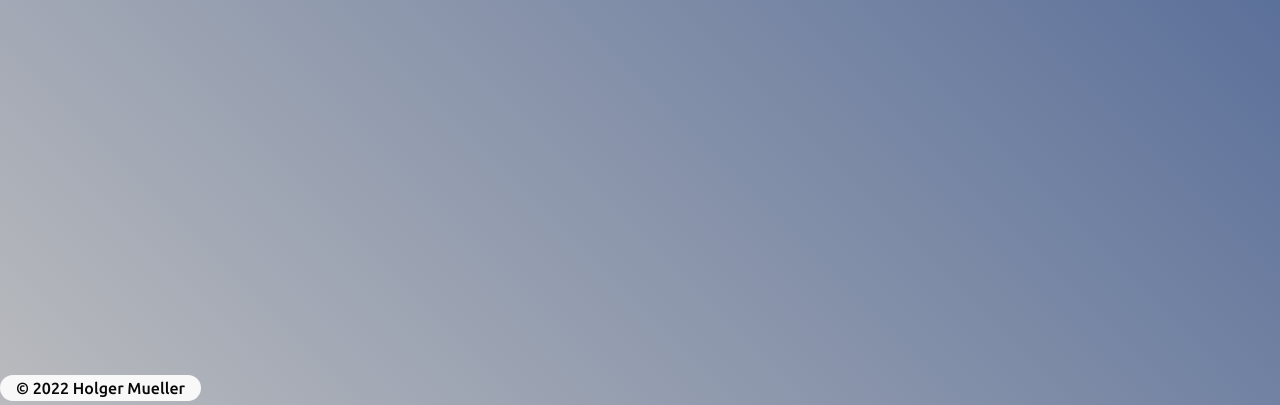
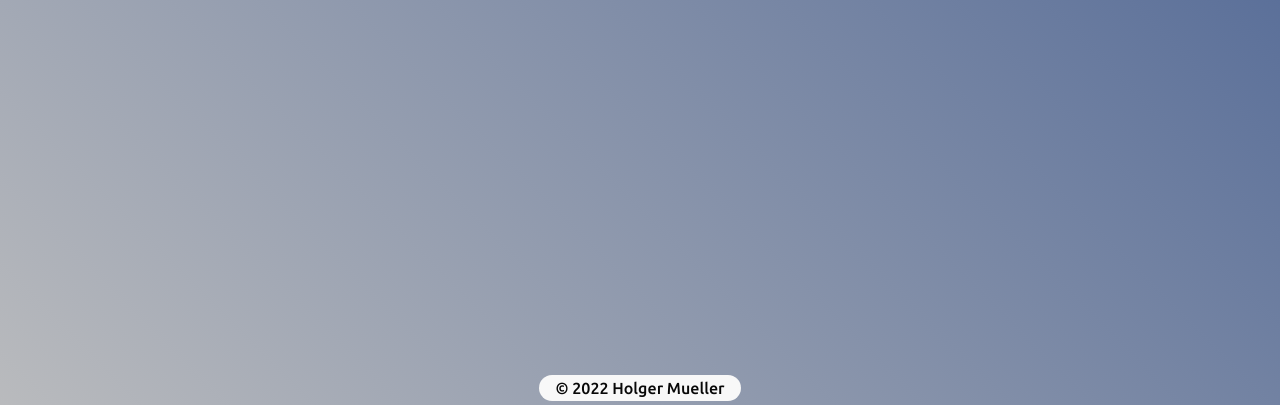
Before and after one commit to Holgermueller/landingpage, a website: page index.html in a window 1280 px wide. Shown: the part 395-800 px from the top of the page. Drawn offline with Linux system fonts and the light colour scheme.

Commit message:
finished basic app

```diff
--- a/index.css
+++ b/index.css
@@ -9,7 +9,6 @@ body {
   padding: 0;
   font-family: "Ubuntu", sans-serif;
   background-image: linear-gradient(45deg, #1b3d81, #c0c0c0, #1b3d81);
-  background-image: cover;
   background-repeat: no-repeat;
   background-attachment: fixed;
   background-size: 400% 100%;
@@ -72,6 +71,13 @@ h3 {
 }
 
 footer {
+  left: 0;
+  bottom: 0;
+  position: absolute;
+  width: 100%;
+}
+
+.footer-content {
   text-align: center;
   background-color: var(--white-color);
   color: var(--black-color);
@@ -79,6 +85,4 @@ footer {
   width: max-content;
   margin: 4px auto;
   padding: 4px 16px;
-  bottom: 0;
-  position: absolute;
 }
--- a/index.html
+++ b/index.html
@@ -108,6 +108,8 @@
         </a>
       </div>
     </main>
-    <footer>&copy; 2022 Holger Mueller</footer>
+    <footer>
+      <div class="footer-content">&copy; 2022 Holger Mueller</div>
+    </footer>
   </body>
 </html>
--- a/public/index.css
+++ b/public/index.css
@@ -1 +1 @@
-:root{--black-color:#080808;--white-color:#f8f8f8}body,html{animation:gradient-animation 20s infinite;background-attachment:fixed;background-image:linear-gradient(45deg,#1b3d81,silver,#1b3d81);background-image:cover;background-repeat:no-repeat;background-size:400% 100%;font-family:Ubuntu,sans-serif;margin:0;padding:0}@keyframes gradient-animation{0%{background-position:0}50%{background-position:100%}to{background-position:0}}header{background-color:var(--white-color);border-radius:15px;color:var(--black-color);margin:4px auto;padding:4px 16px;width:-moz-max-content;width:max-content}.link,h1,h2,h3{text-align:center}.link{align-content:center;align-items:center;background:transparent;border:4px solid var(--white-color);border-radius:15px;color:var(--white-color);display:grid;grid-template-columns:auto auto auto;margin:4px auto;text-decoration:none;width:75%}.link:hover{background-color:var(--white-color);color:var(--black-color);margin:8px auto;width:80%;z-index:5}.link-element{margin:auto;padding:16px}footer{background-color:var(--white-color);border-radius:15px;bottom:0;color:var(--black-color);margin:4px auto;padding:4px 16px;position:absolute;text-align:center;width:-moz-max-content;width:max-content}
+:root{--black-color:#080808;--white-color:#f8f8f8}body,html{animation:gradient-animation 20s infinite;background-attachment:fixed;background-image:linear-gradient(45deg,#1b3d81,silver,#1b3d81);background-repeat:no-repeat;background-size:400% 100%;font-family:Ubuntu,sans-serif;margin:0;padding:0}@keyframes gradient-animation{0%{background-position:0}50%{background-position:100%}to{background-position:0}}header{background-color:var(--white-color);border-radius:15px;color:var(--black-color);margin:4px auto;padding:4px 16px;width:-moz-max-content;width:max-content}.link,h1,h2,h3{text-align:center}.link{align-content:center;align-items:center;background:transparent;border:4px solid var(--white-color);border-radius:15px;color:var(--white-color);display:grid;grid-template-columns:auto auto auto;margin:4px auto;text-decoration:none;width:75%}.link:hover{background-color:var(--white-color);color:var(--black-color);margin:8px auto;width:80%;z-index:5}.link-element{margin:auto;padding:16px}footer{bottom:0;left:0;position:absolute;width:100%}.footer-content{background-color:var(--white-color);border-radius:15px;color:var(--black-color);margin:4px auto;padding:4px 16px;text-align:center;width:-moz-max-content;width:max-content}
```
